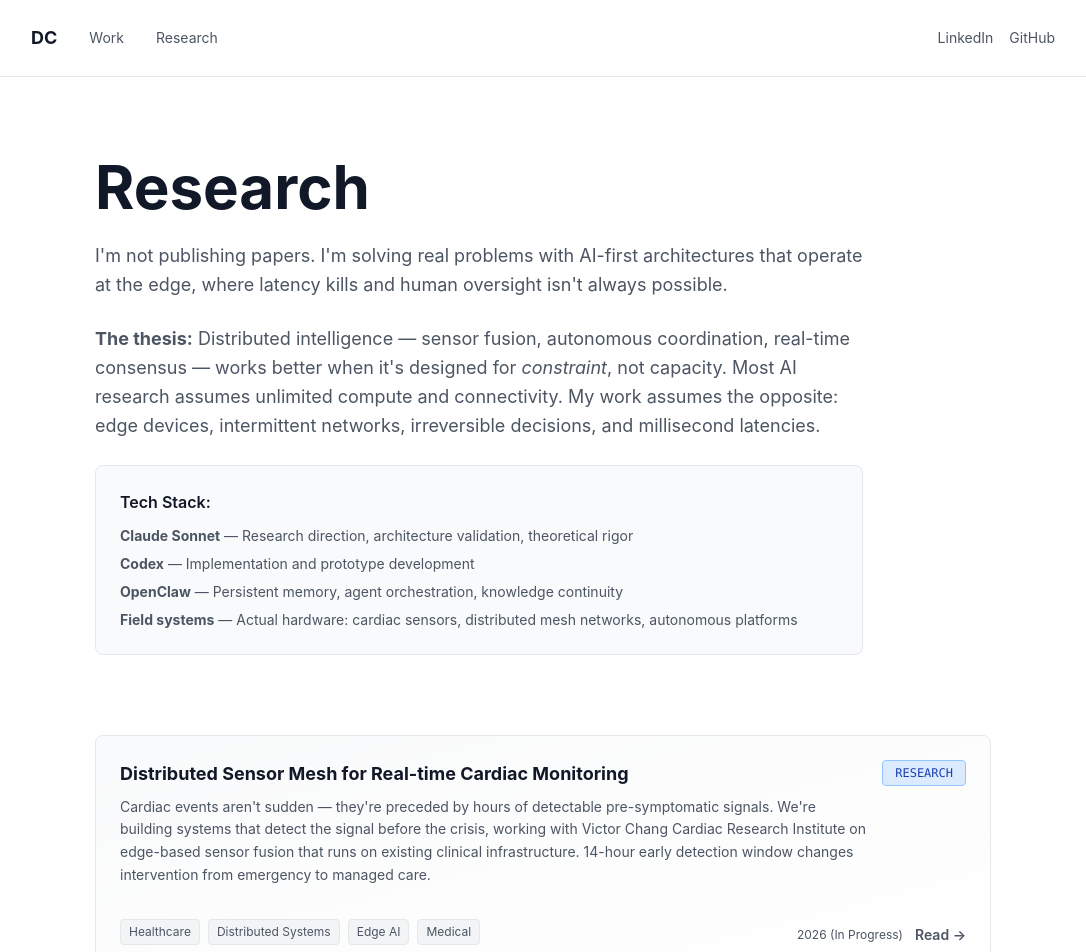
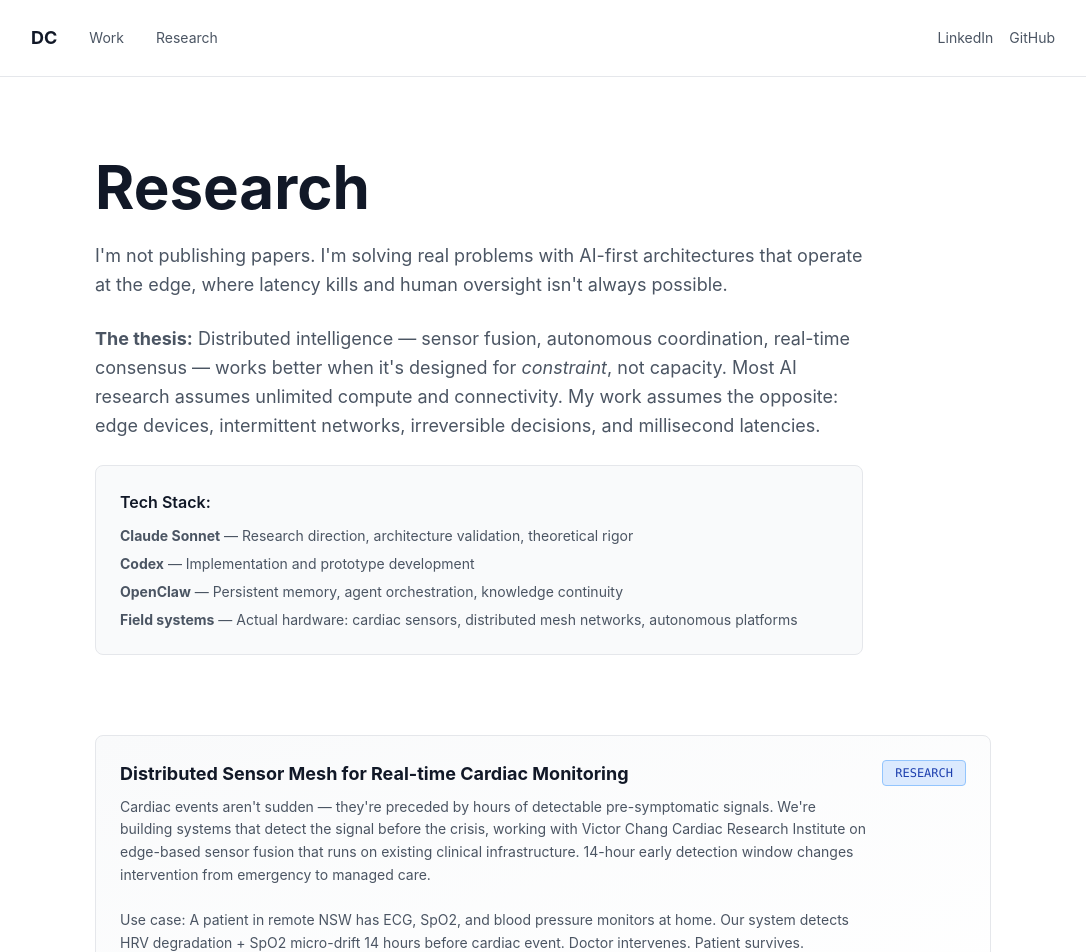
Before and after one commit to deviecall-design/damien-portfolio, a Next.js app: page /research in a window 1280 px wide. Shown: the top 952 px of the page, without its empty margins (97-1183 px from the left). Built offline with nearby package versions, Linux system fonts and the light colour scheme.

Commit message:
Research: add use cases + rationale for all 4 initiatives

```diff
--- a/app/research/page.tsx
+++ b/app/research/page.tsx
@@ -17,7 +17,7 @@ const research: ResearchItem[] = [
     id: 'ghost-murmur',
     title: 'Distributed Sensor Mesh for Real-time Cardiac Monitoring',
     abstract:
-      'Cardiac events aren\'t sudden — they\'re preceded by hours of detectable pre-symptomatic signals. We\'re building systems that detect the signal before the crisis, working with Victor Chang Cardiac Research Institute on edge-based sensor fusion that runs on existing clinical infrastructure. 14-hour early detection window changes intervention from emergency to managed care.',
+      'Cardiac events aren\'t sudden — they\'re preceded by hours of detectable pre-symptomatic signals. We\'re building systems that detect the signal before the crisis, working with Victor Chang Cardiac Research Institute on edge-based sensor fusion that runs on existing clinical infrastructure. 14-hour early detection window changes intervention from emergency to managed care.\n\nUse case: A patient in remote NSW has ECG, SpO2, and blood pressure monitors at home. Our system detects HRV degradation + SpO2 micro-drift 14 hours before cardiac event. Doctor intervenes. Patient survives.',
     tags: ['Healthcare', 'Distributed Systems', 'Edge AI', 'Medical'],
     date: '2026 (In Progress)',
     status: 'research',
@@ -27,7 +27,7 @@ const research: ResearchItem[] = [
     id: 'mirofish',
     title: 'Swarm Intelligence Models for Market Sentiment Prediction',
     abstract:
-      'Markets move on consensus — but consensus is invisible until it\'s priced in. We model how investor behavior aggregates across information asymmetry, macro catalysts, and herd dynamics. Validated against Fed decisions, earnings surprises, geopolitical shocks. The swarm model catches sentiment shifts 2–4 weeks before traditional market signals surface.',
+      'Markets move on consensus — but consensus is invisible until it\'s priced in. We model how investor behavior aggregates across information asymmetry, macro catalysts, and herd dynamics. Validated against Fed decisions, earnings surprises, geopolitical shocks. The swarm model catches sentiment shifts 2–4 weeks before traditional market signals surface.\n\nUse case: Fed signals rate cut. Market doesn\'t believe it yet. Our swarm agents detect micro-consensus forming across institutional money flows, social sentiment, and macro fund positioning. We catch the shift 2–4 weeks before it prints on technicals.',
     tags: ['Markets', 'Swarm AI', 'Prediction', 'Consensus'],
     date: '2026 (Research)',
     status: 'research',
@@ -37,7 +37,7 @@ const research: ResearchItem[] = [
     id: 'lattice-arch',
     title: 'Autonomous Coordination at the Edge: Lattice Architecture Integration',
     abstract:
-      'Autonomous systems assume persistent command & control. Defense, emergency response, and edge computing can\'t afford that. We\'re building autonomous coordination layers where each agent thinks independently but acts in consensus with the swarm. No central authority. No single point of failure. Generalizing battle-tested defense architectures for fire, flood, and search & rescue.',
+      'Autonomous systems assume persistent command & control. Defense, emergency response, and edge computing can\'t afford that. We\'re building autonomous coordination layers where each agent thinks independently but acts in consensus with the swarm. No central authority. No single point of failure. Generalizing battle-tested defense architectures for fire, flood, and search & rescue.\n\nUse case: Bushfire. Comms tower down. Three drone swarms enter fire zone independently. Each sees local fire spread differently. No central command. Swarms negotiate consensus on "which way is the hot zone" and coordinate response without talking to HQ. Humans see the result.',
     tags: ['Autonomy', 'Edge Computing', 'C2 Systems', 'Architecture'],
     date: '2026 (Research)',
     status: 'research',
@@ -47,7 +47,7 @@ const research: ResearchItem[] = [
     id: 'gods-eye',
     title: 'Real-time Intelligence Fusion Across Heterogeneous Sensor Networks',
     abstract:
-      'Most organizations have sensor networks that don\'t talk to each other. We\'re building consensus protocols that fuse conflicting sensor data into actionable intelligence. Works with existing infrastructure. No sensor replacement required. Operates in contested environments where jamming is expected. Operational awareness in minutes instead of hours — the difference between containment and escalation.',
+      'Most organizations have sensor networks that don\'t talk to each other. We\'re building consensus protocols that fuse conflicting sensor data into actionable intelligence. Works with existing infrastructure. No sensor replacement required. Operates in contested environments where jamming is expected. Operational awareness in minutes instead of hours — the difference between containment and escalation.\n\nUse case: Search & rescue. NSW has thermal sensors, RF locators, and ground teams. They disagree: thermal says person is in gully, RF says they\'re 500m north. Our fusion layer weights the signals by reliability, environment, and history. Decision: gully is correct, RF is jammed. Rescue team goes there first. Time saved = lives.',
     tags: ['Sensors', 'Fusion', 'Real-time', 'Distributed'],
     date: '2026 (Research)',
     status: 'research',
@@ -123,7 +123,7 @@ export default function ResearchPage() {
                   <h3 className="text-lg font-bold mb-2 text-gray-900 group-hover:text-gray-700 transition-colors">
                     {item.title}
                   </h3>
-                  <p className="text-sm text-gray-600 leading-relaxed mb-4">
+                  <p className="text-sm text-gray-600 leading-relaxed mb-4 whitespace-pre-line">
                     {item.abstract}
                   </p>
                 </div>
```
